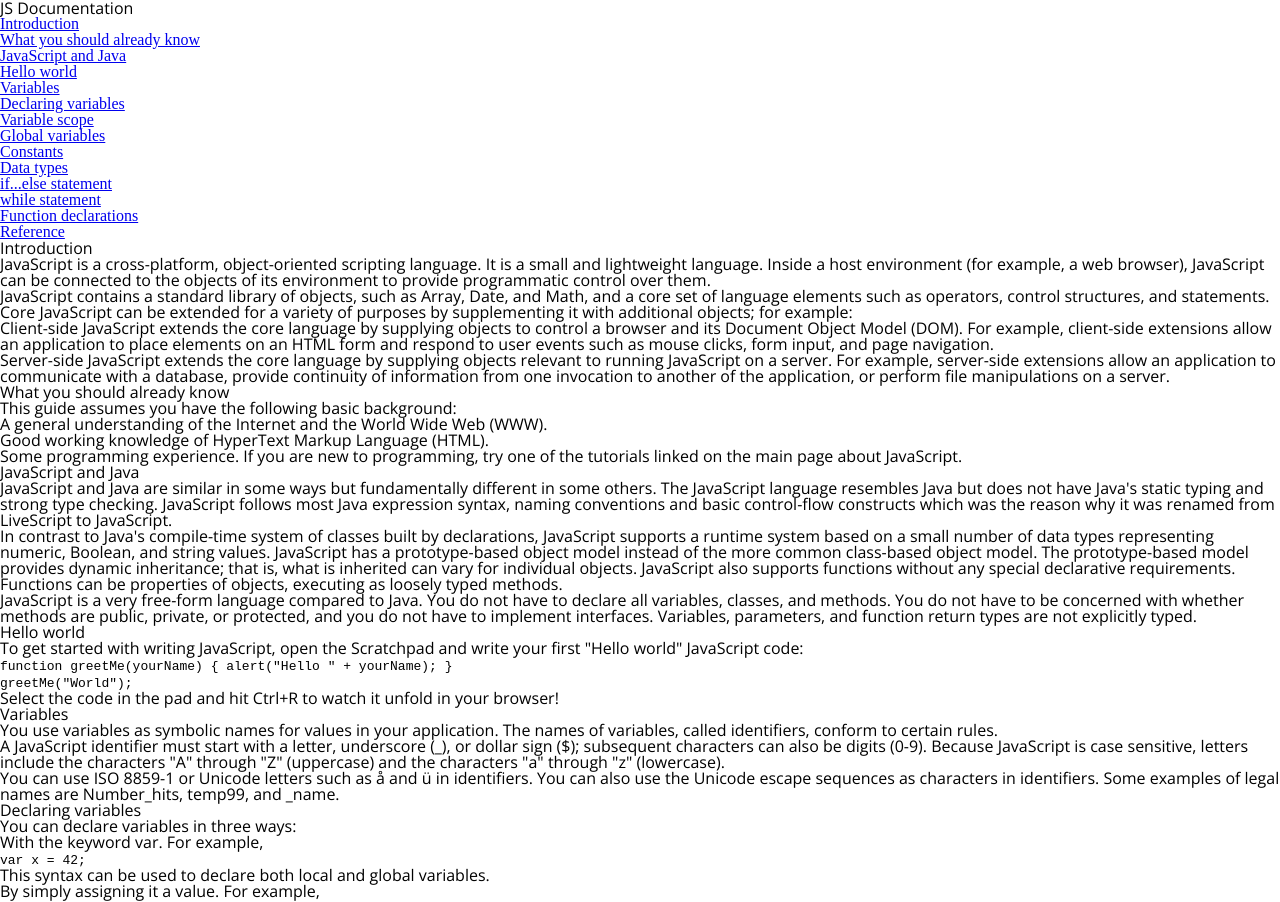
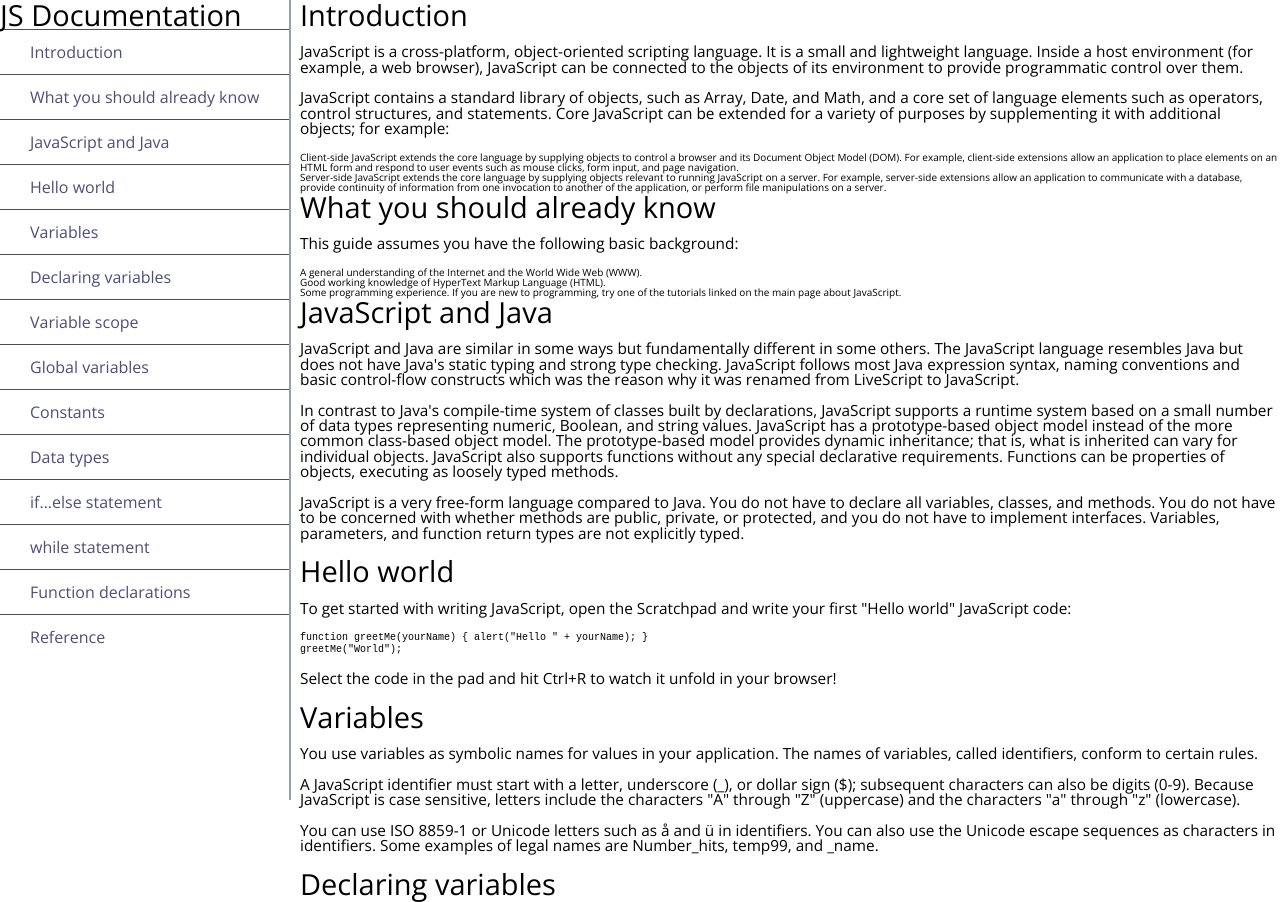
Before and after one commit to tobisupreme/js-documentation, a plain HTML site: page index.html in a window 1280 px wide. Shown: the top 902 px of the page. Drawn offline with nearby package versions, Linux system fonts and the light colour scheme; files that its build step writes are made by us from their sources.

Commit message:
add navbar styling

```diff
--- a/css/style.css
+++ b/css/style.css
@@ -3,11 +3,62 @@
   box-sizing: border-box;
 }
 
+html {
+  font-size: 10px; /* for easy calculation */
+  font-family: "Open Sans", sans-serif;
+}
+
 /* Fonts */
-header,
+/* header,
 section {
-  font-family: "Open Sans", sans-serif;
+} */
+header {
+  font-size: 2.9rem;
 }
 code {
   font-family: monospace;
 }
+/* Nav-bar styling */
+#navbar {
+  height: 100vh;
+  position: fixed;
+  max-width: max-content;
+  border-right: 2px solid #99a2a2;
+}
+#navbar a {
+  text-decoration: none;
+  color: #4d4e79;
+  font-size: 1.6rem;
+  padding: 10px 30px;
+  display: block;
+  line-height: 1.5;
+}
+/* #navbar ul {
+  border-left: none;
+  border-right: none;
+} */
+#navbar li {
+  /* padding: 10px 30px; */
+  border-top: 1px solid #4d4e53;
+  /* border-bottom: solid 1px black; */
+}
+p {
+  margin-top: 1.536rem;
+  margin-bottom: 1.536rem;
+  font-size: 1.536rem;
+}
+@media screen and (max-width: 815px) {
+  #navbar {
+    position: relative;
+  }
+  #navbar ul {
+    max-height: 275px;
+    overflow: auto;
+    z-index: 1;
+  }
+}
+/* Main body */
+article {
+  position: absolute;
+  margin-left: 300px;
+}
--- a/index.html
+++ b/index.html
@@ -11,35 +11,36 @@
     <link href="https://fonts.googleapis.com/css2?family=Open+Sans:ital,wght@0,400;0,700;1,400;1,700&display=swap" rel="stylesheet" />
 
     <!-- Link external CSS -->
-    <link rel="stylesheet" href="reset.css" />
-    <link rel="stylesheet" href="normalize.css" />
-    <link rel="stylesheet" href="style.css" />
+    <link rel="stylesheet" href="css/reset.css" />
+    <link rel="stylesheet" href="css/normalize.css" />
+    <link rel="stylesheet" href="css/style.css" />
     <title>FCC: Technical Documentation Page</title>
   </head>
   <body>
-    <nav>
+    <main id="main-doc">
+      <nav id="navbar">
         <header>JS Documentation</header>
         <ul>
-        <li><a href="#introduction">Introduction</a></li>
-        <li><a href="#what-you-should">What you should already know</a></li>
-        <li><a href="#javascript">JavaScript and Java</a></li>
-        <li><a href="#hello-world">Hello world</a></li>
-        <li><a href="#variables">Variables</a></li>
-        <li><a href="#declaring-variables">Declaring variables</a></li>
-        <li><a href="#variable-scope">Variable scope</a></li>
-        <li><a href="#global-variables">Global variables</a></li>
-        <li><a href="#constants">Constants</a></li>
-        <li><a href="#data-types">Data types</a></li>
-        <li><a href="#if-else">if...else statement</a></li>
-        <li><a href="#while-statement">while statement</a></li>
-        <li><a href="#function-declarations">Function declarations</a></li>
-        <li><a href="#reference">Reference</a></li>
+          <li><a class="nav-link" href="#Introduction">Introduction</a></li>
+          <li><a class="nav-link" href="#What_you_should_already_know">What you should already know</a></li>
+          <li><a class="nav-link" href="#Javascript_and_Java">JavaScript and Java</a></li>
+          <li><a class="nav-link" href="#Hello_world">Hello world</a></li>
+          <li><a class="nav-link" href="#Variables">Variables</a></li>
+          <li><a class="nav-link" href="#Declaring_variables">Declaring variables</a></li>
+          <li><a class="nav-link" href="#Variable_scope">Variable scope</a></li>
+          <li><a class="nav-link" href="#Global_variables">Global variables</a></li>
+          <li><a class="nav-link" href="#Constants">Constants</a></li>
+          <li><a class="nav-link" href="#Data_types">Data types</a></li>
+          <li><a class="nav-link" href="#if...else_statement">if...else statement</a></li>
+          <li><a class="nav-link" href="#while_statement">while statement</a></li>
+          <li><a class="nav-link" href="#Function_declarations">Function declarations</a></li>
+          <li><a class="nav-link" href="#Reference">Reference</a></li>
         </ul>
       </nav>
 
-    <main>
-      <section>
-        <header id="introduction">Introduction</header>
+      <article>
+        <section id="Introduction" class="main-section">
+          <header>Introduction</header>
 
           <p>JavaScript is a cross-platform, object-oriented scripting language. It is a small and lightweight language. Inside a host environment (for example, a web browser), JavaScript can be connected to the objects of its environment to provide programmatic control over them.</p>
           <p>JavaScript contains a standard library of objects, such as Array, Date, and Math, and a core set of language elements such as operators, control structures, and statements. Core JavaScript can be extended for a variety of purposes by supplementing it with additional objects; for example:</p>
@@ -49,8 +50,8 @@
           </ul>
         </section>
 
-      <section>
-        <header id="what-you-should">What you should already know</header>
+        <section id="What_you_should_already_know" class="main-section">
+          <header>What you should already know</header>
 
           <p>This guide assumes you have the following basic background:</p>
           <ul>
@@ -60,16 +61,16 @@
           </ul>
         </section>
 
-      <section>
-        <header id="javascript">JavaScript and Java</header>
+        <section id="Javascript_and_Java" class="main-section">
+          <header>JavaScript and Java</header>
 
           <p>JavaScript and Java are similar in some ways but fundamentally different in some others. The JavaScript language resembles Java but does not have Java's static typing and strong type checking. JavaScript follows most Java expression syntax, naming conventions and basic control-flow constructs which was the reason why it was renamed from LiveScript to JavaScript.</p>
           <p>In contrast to Java's compile-time system of classes built by declarations, JavaScript supports a runtime system based on a small number of data types representing numeric, Boolean, and string values. JavaScript has a prototype-based object model instead of the more common class-based object model. The prototype-based model provides dynamic inheritance; that is, what is inherited can vary for individual objects. JavaScript also supports functions without any special declarative requirements. Functions can be properties of objects, executing as loosely typed methods.</p>
           <p>JavaScript is a very free-form language compared to Java. You do not have to declare all variables, classes, and methods. You do not have to be concerned with whether methods are public, private, or protected, and you do not have to implement interfaces. Variables, parameters, and function return types are not explicitly typed.</p>
         </section>
 
-      <section>
-        <header id="hello-world">Hello world</header>
+        <section id="Hello_world" class="main-section">
+          <header>Hello world</header>
 
           <p>To get started with writing JavaScript, open the Scratchpad and write your first "Hello world" JavaScript code:</p>
           <code>
@@ -79,16 +80,16 @@
           <p>Select the code in the pad and hit Ctrl+R to watch it unfold in your browser!</p>
         </section>
 
-      <section>
-        <header id="variables">Variables</header>
+        <section id="Variables" class="main-section">
+          <header>Variables</header>
 
           <p>You use variables as symbolic names for values in your application. The names of variables, called identifiers, conform to certain rules.</p>
           <p>A JavaScript identifier must start with a letter, underscore (_), or dollar sign ($); subsequent characters can also be digits (0-9). Because JavaScript is case sensitive, letters include the characters "A" through "Z" (uppercase) and the characters "a" through "z" (lowercase).</p>
           <p>You can use ISO 8859-1 or Unicode letters such as å and ü in identifiers. You can also use the Unicode escape sequences as characters in identifiers. Some examples of legal names are Number_hits, temp99, and _name.</p>
         </section>
 
-      <section>
-        <header id="declaring-variables">Declaring variables</header>
+        <section id="Declaring_variables" class="main-section">
+          <header>Declaring variables</header>
 
           <p>You can declare variables in three ways:</p>
           <p>With the keyword var. For example,</p>
@@ -102,8 +103,8 @@
           <p>This syntax can be used to declare a block scope local variable. See Variable scope below.</p>
         </section>
 
-      <section>
-        <header id="variable-scope">Variable scope</header>
+        <section id="Variable_scope" class="main-section">
+          <header>Variable scope</header>
 
           <p>When you declare a variable outside of any function, it is called a global variable, because it is available to any other code in the current document. When you declare a variable within a function, it is called a local variable, because it is available only within that function.</p>
           <p>JavaScript before ECMAScript 2015 does not have block statement scope; rather, a variable declared within a block is local to the function (or global scope) that the block resides within. For example the following code will log 5, because the scope of x is the function (or global context) within which x is declared, not the block, which in this case is an if statement.</p>
@@ -112,15 +113,15 @@
           <code>if (true) { let y = 5; } console.log(y); // ReferenceError: y is not defined</code>
         </section>
 
-      <section>
-        <header id="global-variables">Global variables</header>
+        <section id="Global_variables" class="main-section">
+          <header>Global variables</header>
 
           <p>Global variables are in fact properties of the global object. In web pages the global object is window, so you can set and access global variables using the window.variable syntax.</p>
           <p>Consequently, you can access global variables declared in one window or frame from another window or frame by specifying the window or frame name. For example, if a variable called phoneNumber is declared in a document, you can refer to this variable from an iframe as parent.phoneNumber.</p>
         </section>
 
-      <section>
-        <header id="constants">Constants</header>
+        <section id="Constants" class="main-section">
+          <header>Constants</header>
 
           <p>You can create a read-only, named constant with the const keyword. The syntax of a constant identifier is the same as for a variable identifier: it must start with a letter, underscore or dollar sign and can contain alphabetic, numeric, or underscore characters.</p>
           <code>const PI = 3.14;</code>
@@ -132,8 +133,8 @@
           <code>const MY_OBJECT = {"key": "value"}; MY_OBJECT.key = "otherValue";</code>
         </section>
 
-      <section>
-        <header id="data-types">Data types</header>
+        <section id="Data_types" class="main-section">
+          <header>Data types</header>
 
           <p>The latest ECMAScript standard defines seven data types:</p>
           <ul>
@@ -151,8 +152,8 @@
           <p>Although these data types are a relatively small amount, they enable you to perform useful functions with your applications. Objects and functions are the other fundamental elements in the language. You can think of objects as named containers for values, and functions as procedures that your application can perform.</p>
         </section>
 
-      <section>
-        <header id="if-else">if...else statement</header>
+        <section id="if...else_statement" class="main-section">
+          <header>if...else statement</header>
 
           <p>Use the if statement to execute a statement if a logical condition is true. Use the optional else clause to execute a statement if the condition is false. An if statement looks as follows:</p>
           <code>if (condition) {statement_1; } else { statement_2; }</code>
@@ -179,8 +180,8 @@
           <code>if ((x = y)) { /* statements here */ }</code>
         </section>
 
-      <section>
-        <header id="while-statement">while statement</header>
+        <section id="while_statement" class="main-section">
+          <header>while statement</header>
 
           <p>A while statement executes its statements as long as a specified condition evaluates to true. A while statement looks as follows:</p>
           <code>while (condition) statement</code>
@@ -199,8 +200,8 @@
           <p>After completing the third pass, the condition n &#60; 3 is no longer true, so the loop terminates.</p>
         </section>
 
-      <section>
-        <header id="function-declarations">Function declarations</header>
+        <section id="Function_declarations" class="main-section">
+          <header>Function declarations</header>
 
           <p>A function definition (also called a function declaration, or function statement) consists of the function keyword, followed by:</p>
           <ul>
@@ -215,13 +216,14 @@
           <p>Primitive parameters (such as a number) are passed to functions by value; the value is passed to the function, but if the function changes the value of the parameter, this change is not reflected globally or in the calling function.</p>
         </section>
 
-      <section>
-        <header id="reference">Reference</header>
+        <section id="Reference" class="main-section">
+          <header>Reference</header>
 
           <ul>
             <li>All the documentation in this page is taken from <a href="https://developer.mozilla.org/en-US/docs/Web/JavaScript/Guide" target="_blank"> MDN</a></li>
           </ul>
         </section>
+      </article>
     </main>
   </body>
 </html>
```
Lines whose indentation alone changed are shown as unchanged.
